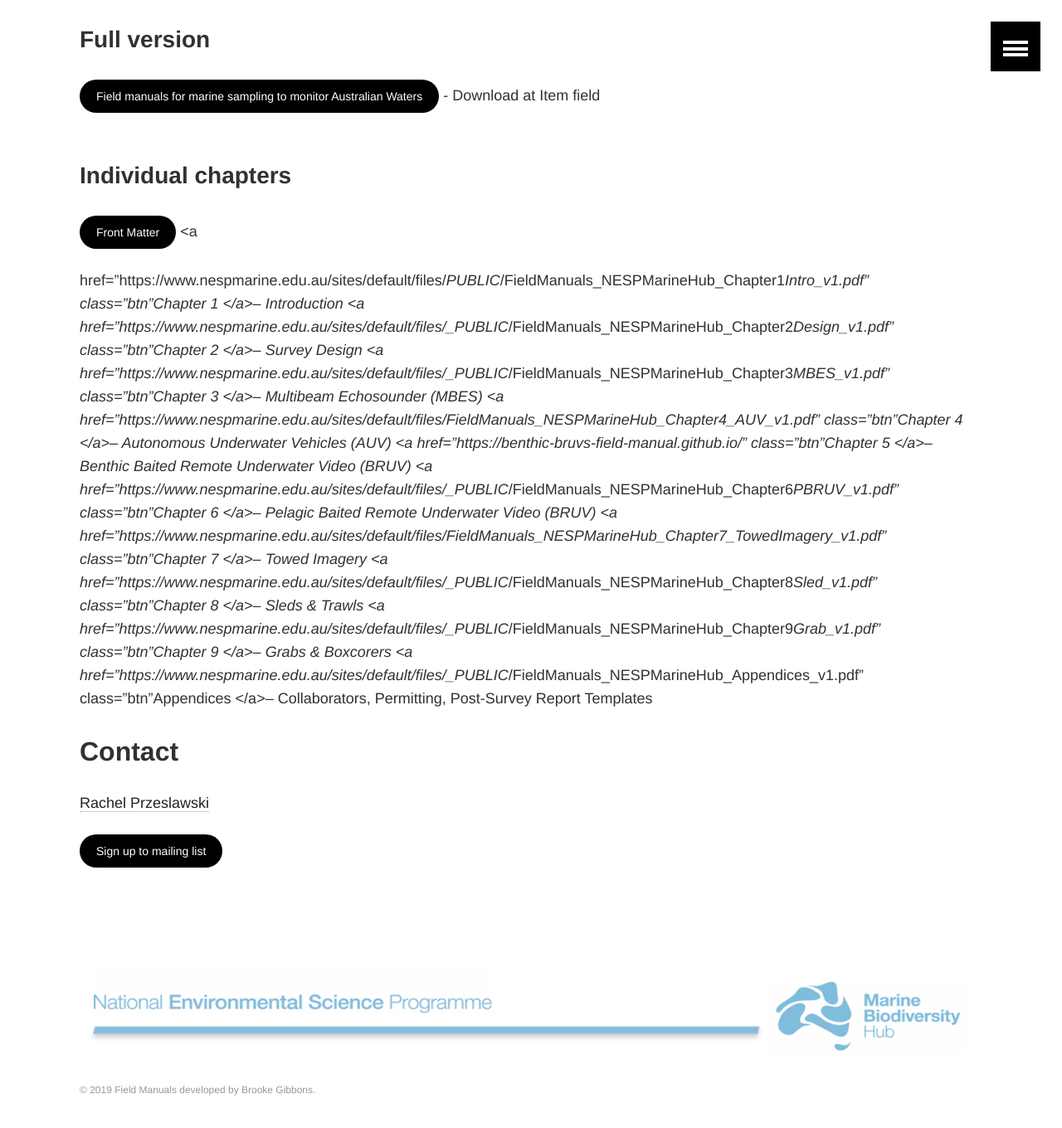
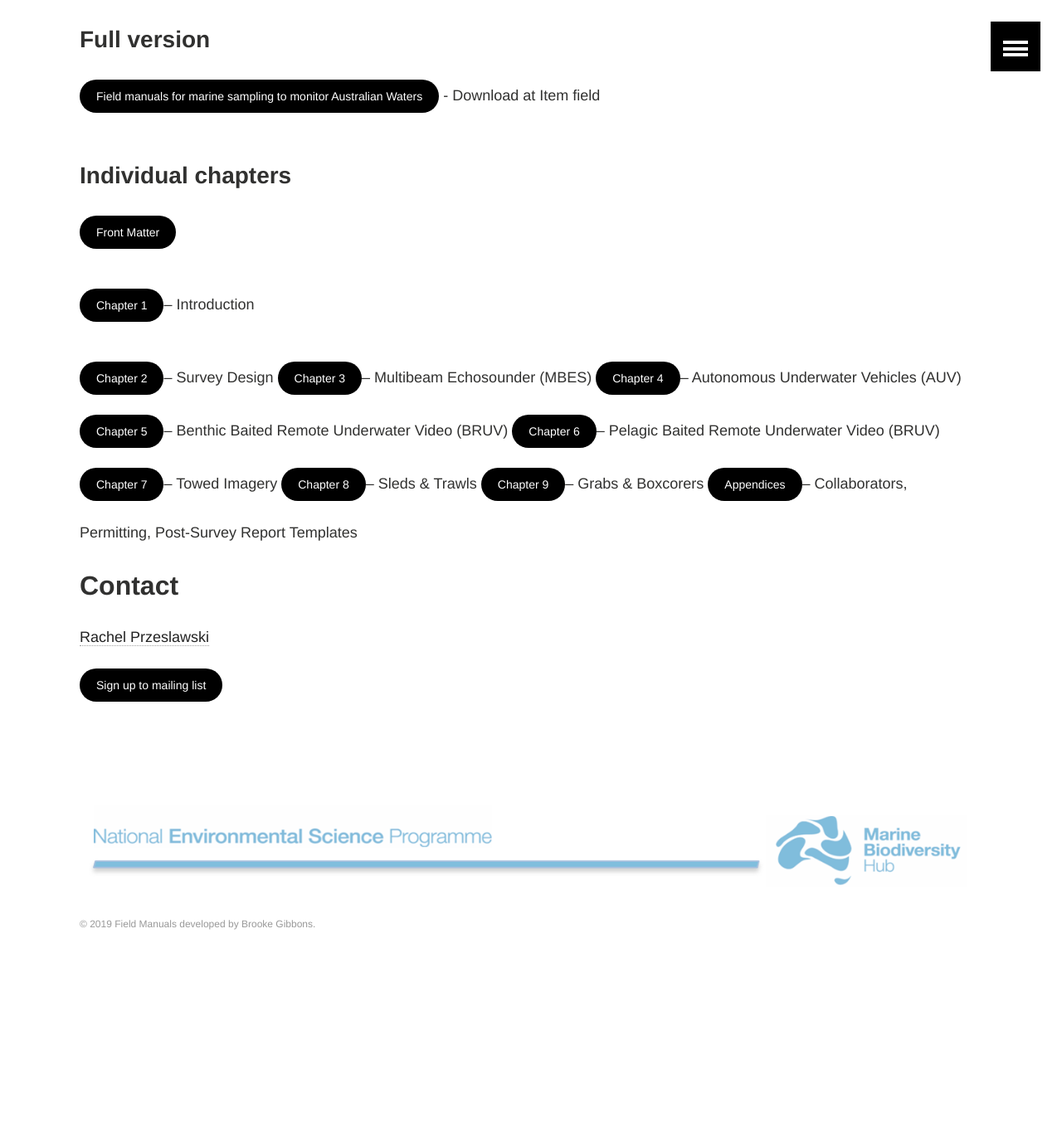
Before and after one commit to Marine-sampling-field-manual/Marine-sampling-field-manual.github.io, a Jekyll site: the page built from index.md, in a window 1280 px wide and 1400 px high, scrolled down 1037 px. Shown: the top 1360 px of the window at 83% size. Built offline with Jekyll 4.4.1, drawn with Linux system fonts in a browser that asks for light colours; after the commit the page ends 2237 px from its top, so only the background shows below that.

Commit message:
Update index.md

```diff
--- a/index.md
+++ b/index.md
@@ -24,17 +24,20 @@ The field manuals can be downloaded in their entirety or as individual chapters
 <a href="https://www.nespmarine.edu.au/document/field-manuals-marine-sampling-monitor-australian-waters" class="btn">Field manuals for marine sampling to monitor Australian Waters</a> - Download at Item field
 
 ### Individual chapters
+
 <a href="https://www.nespmarine.edu.au/sites/default/files/_PUBLIC_/FieldManuals_NESPMarineHub_FrontMatter_v1.pdf" class="btn">Front Matter</a>
-<a href="https://www.nespmarine.edu.au/sites/default/files/_PUBLIC_/FieldManuals_NESPMarineHub_Chapter1_Intro_v1.pdf" class="btn"Chapter 1 </a>– Introduction
-<a href="https://www.nespmarine.edu.au/sites/default/files/_PUBLIC_/FieldManuals_NESPMarineHub_Chapter2_Design_v1.pdf" class="btn"Chapter 2 </a>– Survey Design
-<a href="https://www.nespmarine.edu.au/sites/default/files/_PUBLIC_/FieldManuals_NESPMarineHub_Chapter3_MBES_v1.pdf" class="btn"Chapter 3 </a>– Multibeam Echosounder (MBES)
-<a href="https://www.nespmarine.edu.au/sites/default/files/FieldManuals_NESPMarineHub_Chapter4_AUV_v1.pdf" class="btn"Chapter 4 </a>– Autonomous Underwater Vehicles (AUV)
-<a href="https://benthic-bruvs-field-manual.github.io/" class="btn"Chapter 5 </a>– Benthic Baited Remote Underwater Video (BRUV)
-<a href="https://www.nespmarine.edu.au/sites/default/files/_PUBLIC_/FieldManuals_NESPMarineHub_Chapter6_PBRUV_v1.pdf" class="btn"Chapter 6 </a>– Pelagic Baited Remote Underwater Video (BRUV)
-<a href="https://www.nespmarine.edu.au/sites/default/files/FieldManuals_NESPMarineHub_Chapter7_TowedImagery_v1.pdf" class="btn"Chapter 7 </a>– Towed Imagery
-<a href="https://www.nespmarine.edu.au/sites/default/files/_PUBLIC_/FieldManuals_NESPMarineHub_Chapter8_Sled_v1.pdf" class="btn"Chapter 8 </a>– Sleds & Trawls
-<a href="https://www.nespmarine.edu.au/sites/default/files/_PUBLIC_/FieldManuals_NESPMarineHub_Chapter9_Grab_v1.pdf" class="btn"Chapter 9 </a>– Grabs & Boxcorers
-<a href="https://www.nespmarine.edu.au/sites/default/files/_PUBLIC_/FieldManuals_NESPMarineHub_Appendices_v1.pdf" class="btn"Appendices </a>– Collaborators, Permitting, Post-Survey Report Templates
+
+<a href="https://www.nespmarine.edu.au/sites/default/files/_PUBLIC_/FieldManuals_NESPMarineHub_Chapter1_Intro_v1.pdf" class="btn">Chapter 1 </a>– Introduction
+
+<a href="https://www.nespmarine.edu.au/sites/default/files/_PUBLIC_/FieldManuals_NESPMarineHub_Chapter2_Design_v1.pdf" class="btn">Chapter 2 </a>– Survey Design
+<a href="https://www.nespmarine.edu.au/sites/default/files/_PUBLIC_/FieldManuals_NESPMarineHub_Chapter3_MBES_v1.pdf" class="btn">Chapter 3 </a>– Multibeam Echosounder (MBES)
+<a href="https://www.nespmarine.edu.au/sites/default/files/FieldManuals_NESPMarineHub_Chapter4_AUV_v1.pdf" class="btn">Chapter 4 </a>– Autonomous Underwater Vehicles (AUV)
+<a href="https://benthic-bruvs-field-manual.github.io/" class="btn">Chapter 5 </a>– Benthic Baited Remote Underwater Video (BRUV)
+<a href="https://www.nespmarine.edu.au/sites/default/files/_PUBLIC_/FieldManuals_NESPMarineHub_Chapter6_PBRUV_v1.pdf" class="btn">Chapter 6 </a>– Pelagic Baited Remote Underwater Video (BRUV)
+<a href="https://www.nespmarine.edu.au/sites/default/files/FieldManuals_NESPMarineHub_Chapter7_TowedImagery_v1.pdf" class="btn">Chapter 7 </a>– Towed Imagery
+<a href="https://www.nespmarine.edu.au/sites/default/files/_PUBLIC_/FieldManuals_NESPMarineHub_Chapter8_Sled_v1.pdf" class="btn">Chapter 8 </a>– Sleds & Trawls
+<a href="https://www.nespmarine.edu.au/sites/default/files/_PUBLIC_/FieldManuals_NESPMarineHub_Chapter9_Grab_v1.pdf" class="btn">Chapter 9 </a>– Grabs & Boxcorers
+<a href="https://www.nespmarine.edu.au/sites/default/files/_PUBLIC_/FieldManuals_NESPMarineHub_Appendices_v1.pdf" class="btn">Appendices </a>– Collaborators, Permitting, Post-Survey Report Templates
 
 ## Contact
 
```
